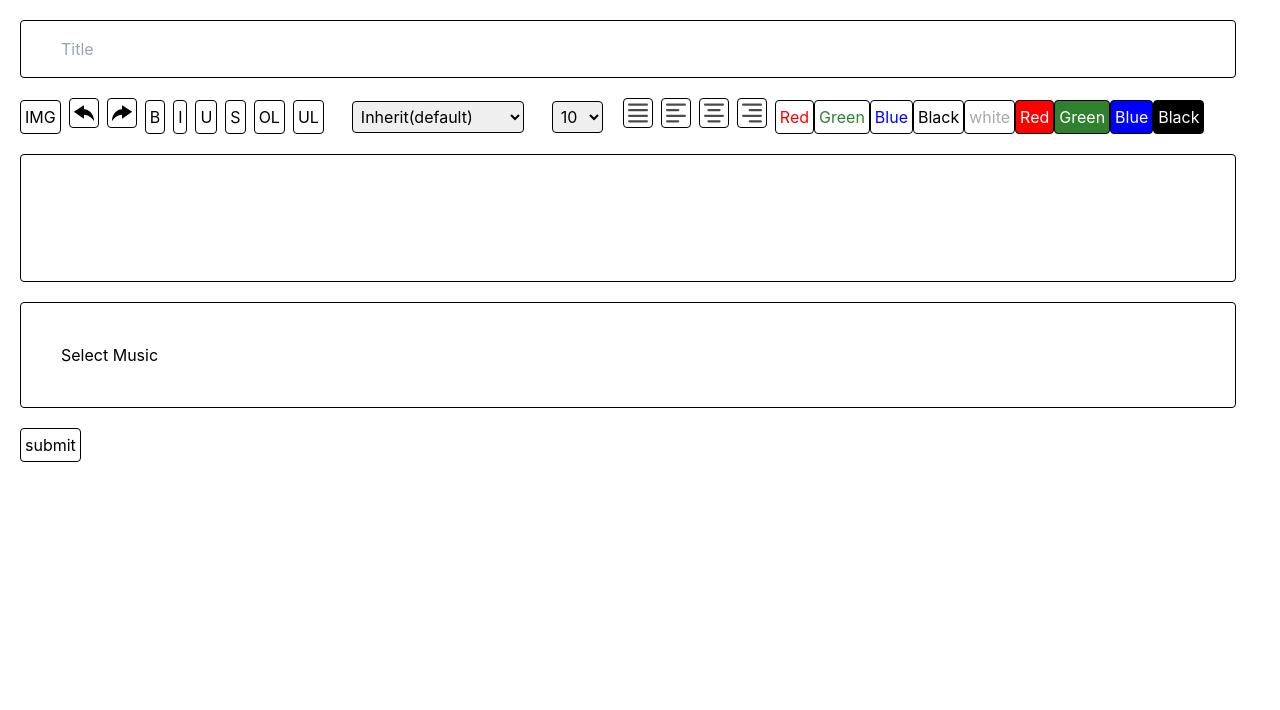
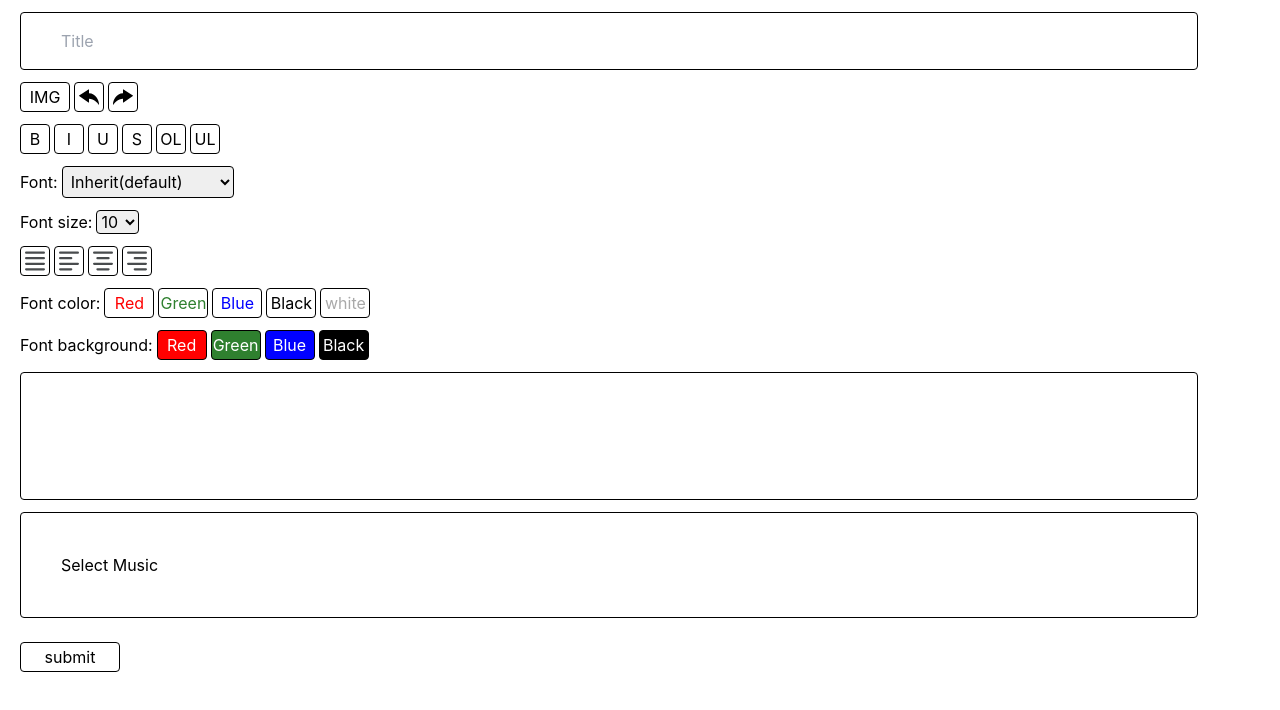
Before and after one commit to seokahee/RE-V-UP-VER3, a Next.js app: page /editor in a window 1280 px wide. Shown: the top 710 px of the page. Built offline with nearby package versions, Linux system fonts and the light colour scheme.

Commit message:
Refactor(#70): 기능 단위 JSX 요소 바인딩

```diff
--- a/src/components/editor/ActionButton.tsx
+++ b/src/components/editor/ActionButton.tsx
@@ -19,7 +19,7 @@ const ActionButton = forwardRef<HTMLDivElement, propsType>((props, ref) => {
   return (
     <>
       <button
-        className={`btn mr-2 my-5 p-1 border border-solid border-black rounded`}
+        className="flex justify-center items-center size-[30px] border border-solid border-black rounded"
         onClick={() => applyAction(props.actionValue)}
       >
         <Image
--- a/src/components/editor/BasicEditor.tsx
+++ b/src/components/editor/BasicEditor.tsx
@@ -29,12 +29,13 @@ const BasicEditor = () => {
   };
 
   return (
-    <>
+    <div className="mx-5">
       <input
-        className="mx-5 mt-5 px-10 py-4 border border-black border-solid rounded w-[95%]"
+        className="mt-3 px-10 py-4 border border-black border-solid rounded w-[95%]"
         placeholder="Title"
         onChange={(event) => setTitle(event.target.value)}
       />
+      <div className="flex flex-row space-x-1 my-3">
         <ImageInput />
         <ActionButton
           actionValue="undo"
@@ -46,9 +47,11 @@ const BasicEditor = () => {
           actionSymbol="/images/redo.svg"
           ref={editorRef}
         />
+      </div>
       <ChangeFontStyle ref={editorRef} />
       <ChangeFont ref={editorRef} />
       <ChangeFontSize ref={editorRef} />
+      <div className="flex flex-row space-x-1 my-3">
         <ActionButton
           actionValue="justifyFull"
           actionSymbol="/images/align-full.svg"
@@ -69,22 +72,23 @@ const BasicEditor = () => {
           actionSymbol="/images/align-right.svg"
           ref={editorRef}
         />
+      </div>
       <ChangeFontColor ref={editorRef} />
       <ChangeFontBackground ref={editorRef} />
       <div
         id="editor"
         ref={editorRef}
         contentEditable
-        className={`mx-5 p-10 border border-black border-solid rounded min-h-32 w-[95%] [&>img]:w-full`}
+        className="my-3 p-10 border border-black border-solid rounded min-h-32 w-[95%] [&>img]:w-full"
       ></div>
       <SelectMusic />
       <button
-        className="btn ml-5 mr-2 my-5 p-1 border border-solid border-black rounded"
+        className="my-3 w-[100px] h-[30px] border border-solid border-black rounded"
         onClick={submitHandler}
       >
         submit
       </button>
-    </>
+    </div>
   );
 };
 
--- a/src/components/editor/ChangeFont.tsx
+++ b/src/components/editor/ChangeFont.tsx
@@ -16,19 +16,20 @@ const ChangeFont = forwardRef<HTMLDivElement>((props, ref) => {
   };
 
   return (
-    <>
+    <div className="flex flex-row items-center space-x-1 my-3">
+      <p>Font: </p>
       <select
         id="select-font"
         ref={fontNameSelectorRef}
         onChange={(e) => changeFontName(e.target.value)}
-        className={`ml-5 mr-2 my-5 p-1 border border-solid border-black rounded`}
+        className="p-1 border border-solid border-black rounded"
       >
         <option value="Inherit">Inherit(default)</option>
         <option value="Arial">Arial</option>
         <option value="Times New Roman">Times New Roman</option>
         <option value="Verdana">Verdana</option>
       </select>
-    </>
+    </div>
   );
 });
 
--- a/src/components/editor/ChangeFontBackground.tsx
+++ b/src/components/editor/ChangeFontBackground.tsx
@@ -14,18 +14,19 @@ const ChangeFontBackground = forwardRef<HTMLDivElement>((props, ref) => {
   };
 
   return (
-    <>
+    <div className="flex flex-row items-center space-x-1 my-3">
+      <p>Font background: </p>
       {backgroundColorList.map((value, index) => (
         <button
           key={index}
-          className={`btn my-5 p-1 border border-solid border-black rounded text-white`}
+          className="w-[50px] h-[30px] border border-solid border-black rounded text-white"
           style = {{backgroundColor : `${backgroundColorList[index]}`}}
           onClick={() => applyColor(backgroundColorList[index])}
         >
         {backgroundColorNameList[index]}
         </button>
       ))}
-    </>
+    </div>
   );
 });
 
--- a/src/components/editor/ChangeFontColor.tsx
+++ b/src/components/editor/ChangeFontColor.tsx
@@ -26,11 +26,12 @@ const ChangeFontColor = forwardRef<HTMLDivElement>((props, ref) => {
   };
 
   return (
-    <>
+    <div className="flex flex-row items-center space-x-1 my-3">
+      <p>Font color: </p>
       {fontColorList.map((value, index) => (
         <button
           key={index}
-          className={`btn my-5 p-1 border border-solid border-black rounded`}
+          className="w-[50px] h-[30px] border border-solid border-black rounded"
           style={
             index === 4
               ? { color: "#a9a9a9" }
@@ -41,7 +42,7 @@ const ChangeFontColor = forwardRef<HTMLDivElement>((props, ref) => {
           {fontColorNameList[index]}
         </button>
       ))}
-    </>
+    </div>
   );
 });
 
--- a/src/components/editor/ChangeFontSize.tsx
+++ b/src/components/editor/ChangeFontSize.tsx
@@ -18,12 +18,13 @@ const ChangeFontSize = forwardRef<HTMLDivElement>((props, ref) => {
   };
 
   return (
-    <>
+    <div className="flex flex-row items-center space-x-1 my-3">
+      <p>Font size: </p>
       <select
         id="select-font-size"
         ref={fontSizeSelectorRef}
         onChange={(event) => changeFontSize(parseInt(event.target.value))}
-        className={`ml-5 mr-5 my-5 p-1 border border-solid border-black rounded`}
+        className="border border-solid border-black rounded"
       >
         {fontSizeList.map((size, index) => (
           <option key={index} value={index + 1}>
@@ -31,7 +32,7 @@ const ChangeFontSize = forwardRef<HTMLDivElement>((props, ref) => {
           </option>
         ))}
       </select>
-    </>
+    </div>
   );
 });
 ChangeFontSize.displayName = "ChangeFontSize";
--- a/src/components/editor/ChangeFontStyle.tsx
+++ b/src/components/editor/ChangeFontStyle.tsx
@@ -11,10 +11,10 @@ const ChangeFontStyle = forwardRef<HTMLDivElement>((props, ref) => {
   };
 
   const buttonStyle =
-    "btn mr-2 my-5 p-1 border border-solid border-black rounded";
+    "justify-center items-center size-[30px] border border-solid border-black rounded";
 
   return (
-    <>
+    <div className="flex flex-row space-x-1">
       <button className={buttonStyle} onClick={() => applyStyle("bold")}>
         B
       </button>
@@ -42,7 +42,7 @@ const ChangeFontStyle = forwardRef<HTMLDivElement>((props, ref) => {
       >
         UL
       </button>
-    </>
+    </div>
   );
 });
 
--- a/src/components/editor/ImageInput.tsx
+++ b/src/components/editor/ImageInput.tsx
@@ -24,13 +24,10 @@ const ImageInput = () => {
     reader.readAsDataURL(file);
   };
 
-  const initialButtonStyle =
-    "btn ml-5 mr-2 my-5 p-1 border border-solid border-black rounded";
-
   return (
     <>
       <button
-        className={initialButtonStyle}
+        className="w-[50px] h-[30px] border border-solid border-black rounded"
         onClick={imageButtonClickHandler}
       >
         IMG
--- a/src/components/editor/SelectMusic.tsx
+++ b/src/components/editor/SelectMusic.tsx
@@ -3,7 +3,7 @@ import React from "react";
 const SelectMusic = () => {
   return (
     <div
-      className={`mx-5 mt-5 p-10 border border-black border-solid rounded w-[95%] [&>img]:w-full`}
+      className="my-3 p-10 border border-black border-solid rounded w-[95%]"
     >Select Music</div>
   );
 };
```
Lines whose indentation alone changed are shown as unchanged.
